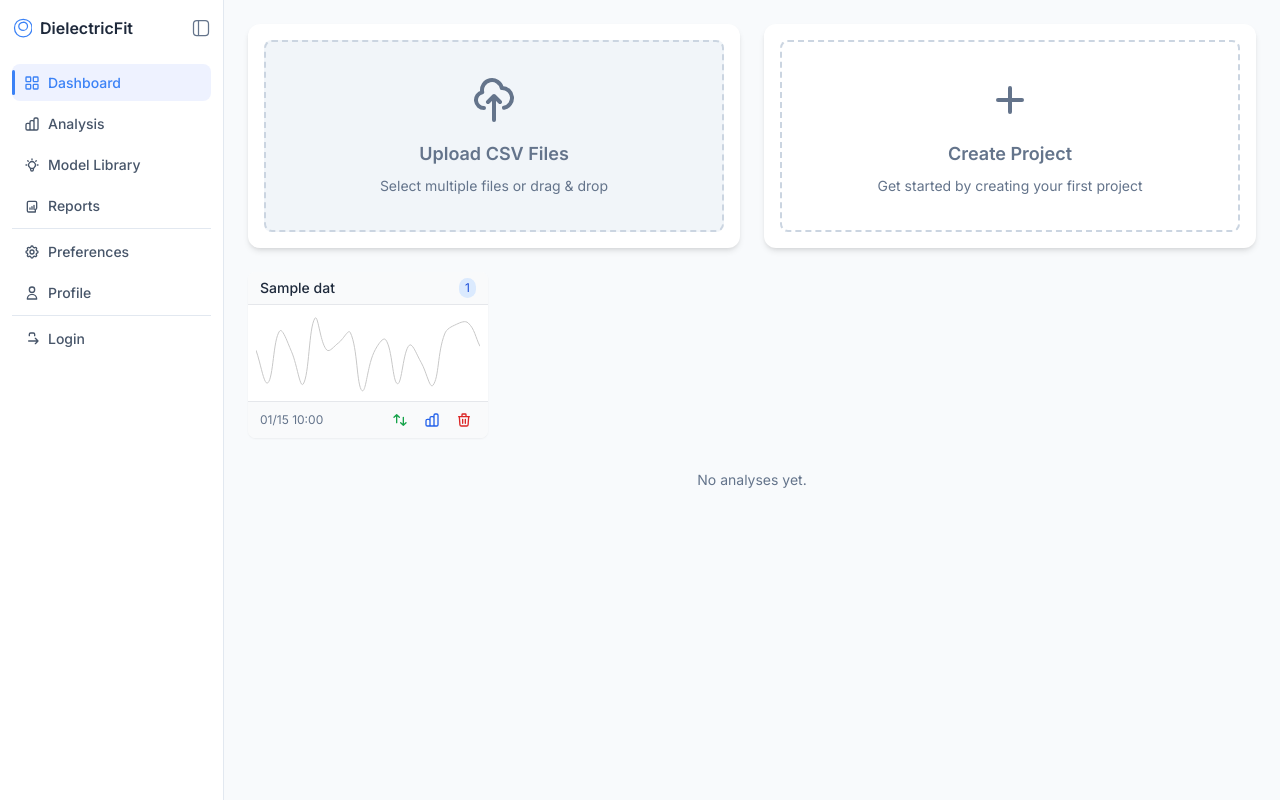
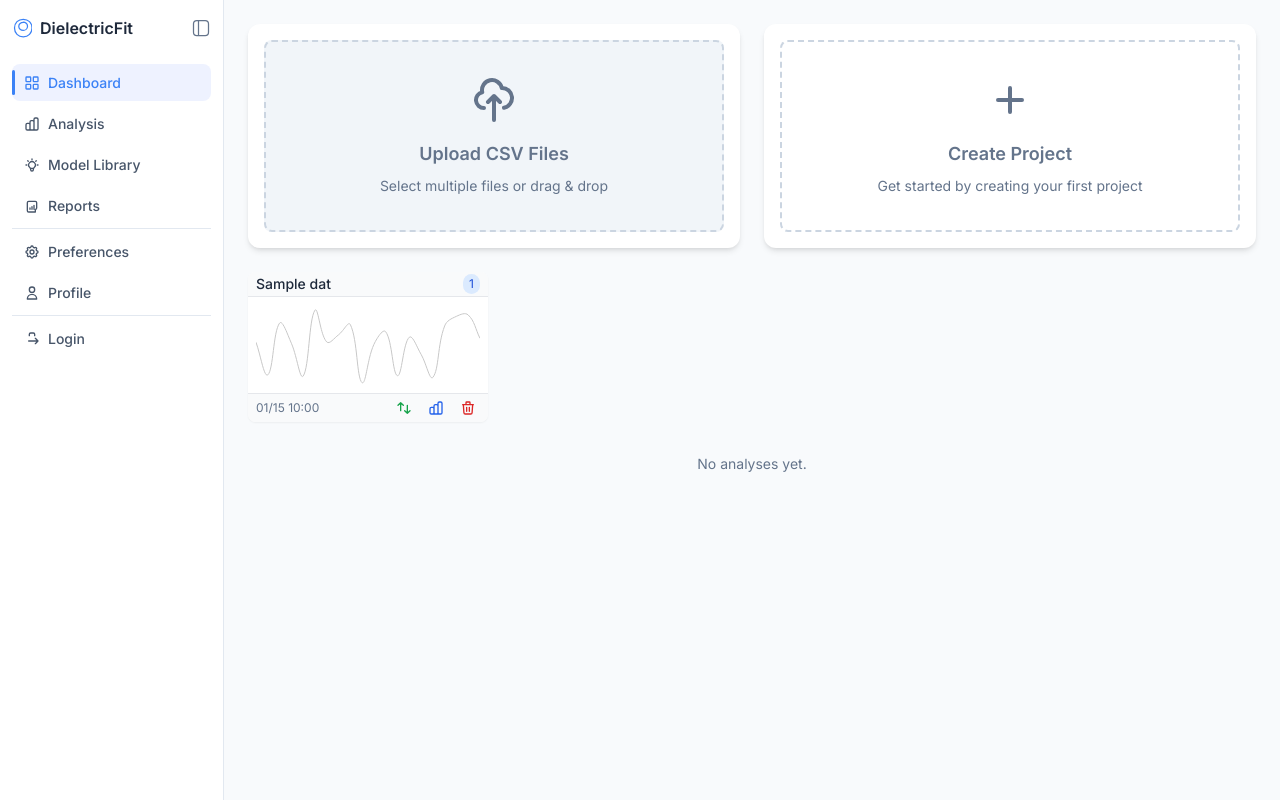
Before and after one commit to bmeddeb/DielectricFit, a Django app: page / in a window 1280 px wide. Run offline with Django 5.2, Linux system fonts and the light colour scheme; tables that the repository leaves empty hold one stand-in row (values such as "Sample post"); data that the repository does not hold is empty; some libraries are stand-ins or nearby versions.

Commit message:
style(ui): thin card headers in dashboard for consistency
- Reduce dataset card header/footer padding to px-2 py-0.5\n- Align with Profile section header compact style

```diff
--- a/templates/dielectric/dashboard_clean.html
+++ b/templates/dielectric/dashboard_clean.html
@@ -98,7 +98,7 @@
         {% for dataset in datasets|slice:":12" %}
       <div class="bg-white rounded-lg shadow-sm hover:shadow-md transition-shadow overflow-hidden group" data-dataset-id="{{ dataset.id }}">
         <!-- Card Header -->
-        <div class="bg-gray-50 px-3 py-1.5 border-b border-gray-200">
+        <div class="bg-gray-50 px-2 py-0.5 border-b border-gray-200">
           <div class="flex justify-between items-center">
             <div class="flex items-center flex-1 min-w-0">
               <h3 class="font-medium text-sm text-primary truncate editable-title mr-1"
@@ -131,7 +131,7 @@
         </div>
 
         <!-- Card Footer -->
-        <div class="px-3 py-1.5 border-t border-gray-200 bg-gray-50">
+        <div class="px-2 py-0.5 border-t border-gray-200 bg-gray-50">
           <div class="flex justify-between items-center">
             <p class="text-xs text-secondary">{{ dataset.created_at|date:"m/d H:i" }}</p>
             <div class="flex gap-2">
```
